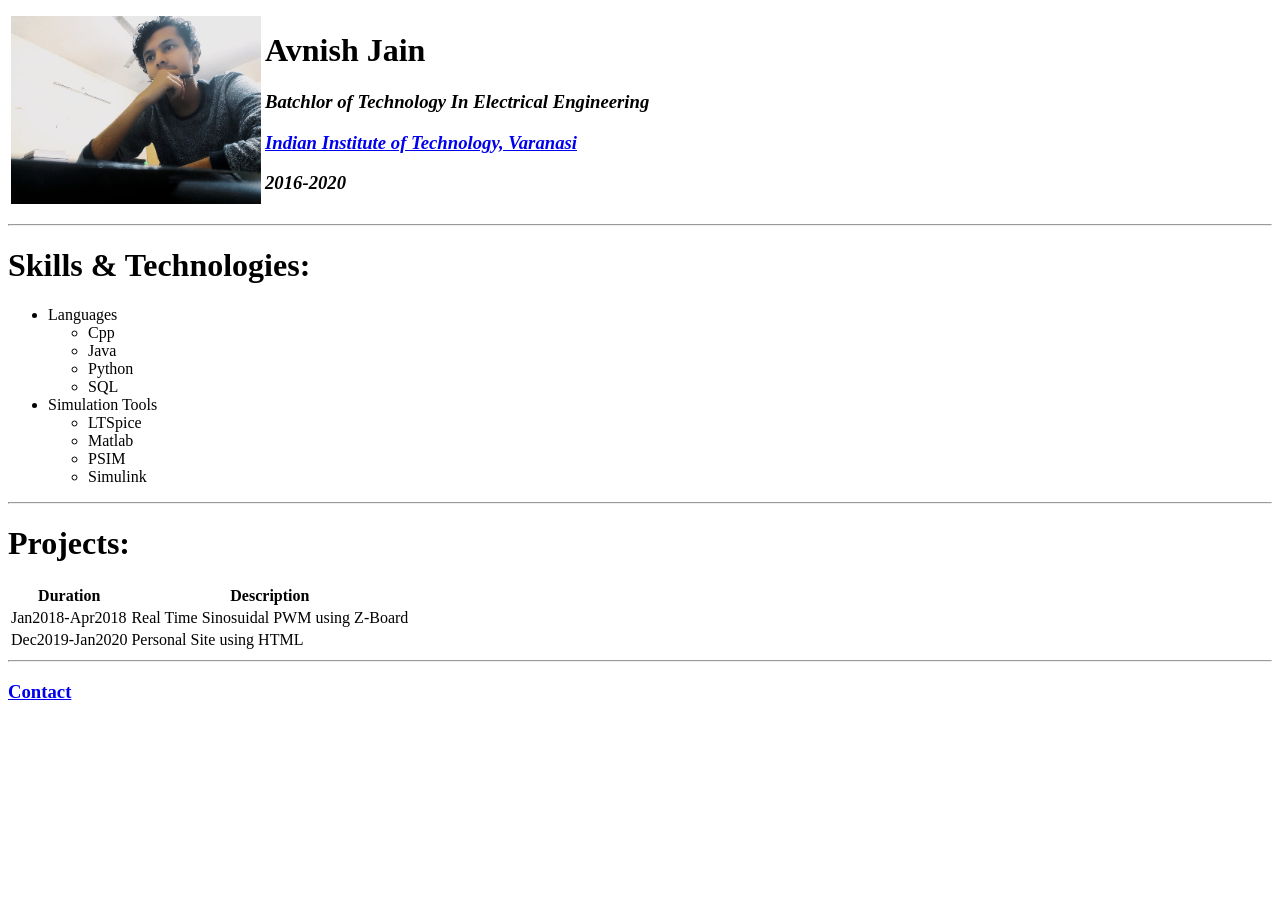
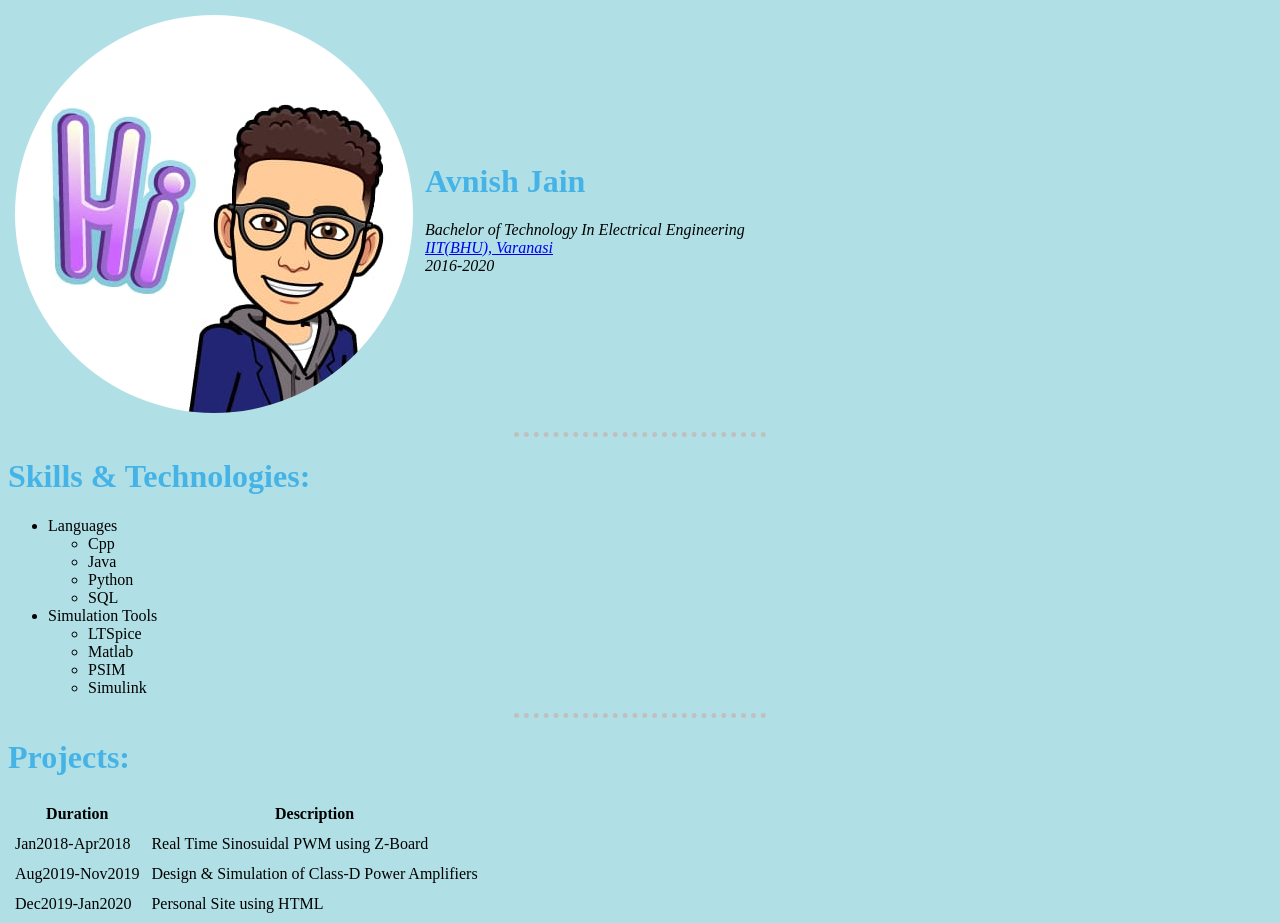
Before and after one commit to 98Avnish/Personal-site, a plain HTML site: page index.html in a window 1280 px wide. Shown: the top 923 px of the page. Before the commit the page ends 800 px from the top, so only its background shows below. Drawn offline with Linux system fonts and the light colour scheme.

Commit message:
Updates with CSS

```diff
--- /dev/null
+++ b/css/styles.css
@@ -0,0 +1,31 @@
+body {
+  background-color: powderblue;
+}
+
+img {
+  border-radius: 80%;
+  height: 50%;
+}
+
+hr {
+  border-color: silver;
+  width: 20%;
+  border-style: dotted none none;
+  border-width: 5px;
+}
+
+th {
+  padding: 5px;
+}
+
+td {
+  padding: 5px;
+}
+
+th:hover {
+  color: silver;
+}
+
+h1, h3 {
+  color: #46b3e6;
+}
--- a/index.html
+++ b/index.html
@@ -4,18 +4,21 @@
 <head>
   <meta charset="utf-8">
   <title>Home</title>
+  <link rel="stylesheet" href="css/styles.css">
 </head>
 
 <body>
 
   <table >
     <tr>
-      <td><img src="images\Avnish.png" alt="Image Not Available"></td>
+      <td><img src="images/Profile2.png" alt="Image Not Available"></td>
       <td>
-        <h1>Avnish Jain</h1>
-        <h3><em>Batchlor of Technology In Electrical Engineering</em></h3>
-        <h3><em><a href="https://www.iitbhu.ac.in/">Indian Institute of Technology, Varanasi</a></em></h3>
-        <h3><em>2016-2020</em></h3>
+        <h1><strong>Avnish Jain</strong></h1>
+        <p><em>
+          Bachelor of Technology In Electrical Engineering<br>
+          <a href="https://www.iitbhu.ac.in/">IIT(BHU), Varanasi</a><br>
+          2016-2020
+        </em></p>
       </td>
     </tr>
   </table>
@@ -56,6 +59,10 @@
         <td>Real Time Sinosuidal PWM using Z-Board</td>
       </tr>
       <tr>
+        <td>Aug2019-Nov2019</td>
+        <td>Design & Simulation of Class-D Power Amplifiers</td>
+      </tr>
+      <tr>
         <td>Dec2019-Jan2020</td>
         <td>Personal Site using HTML</td>
       </tr>
```
Also changed, not shown: contact.html (+16 -8 lines), images/Profile.png (added), images/Profile2.png (added).
